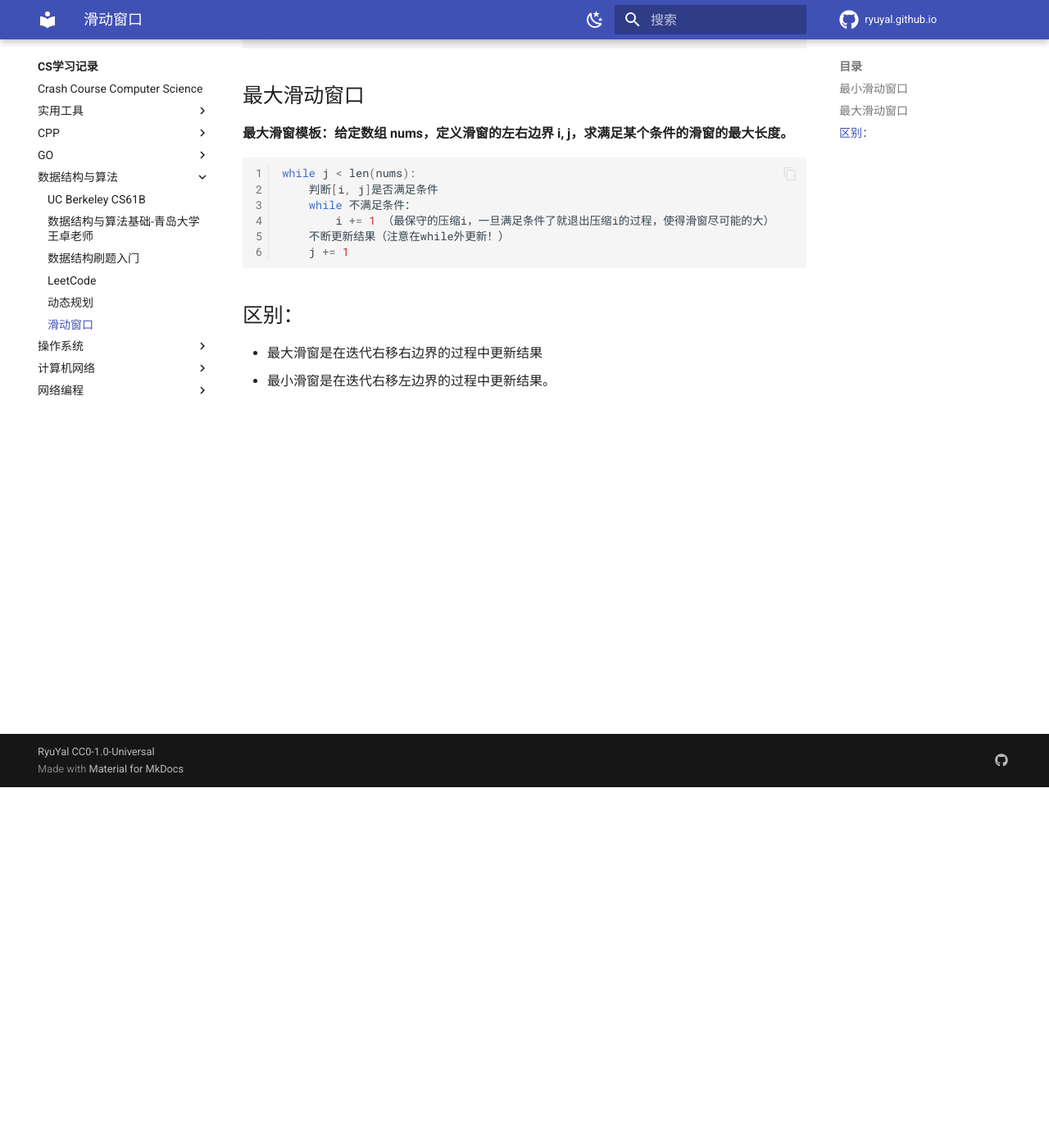
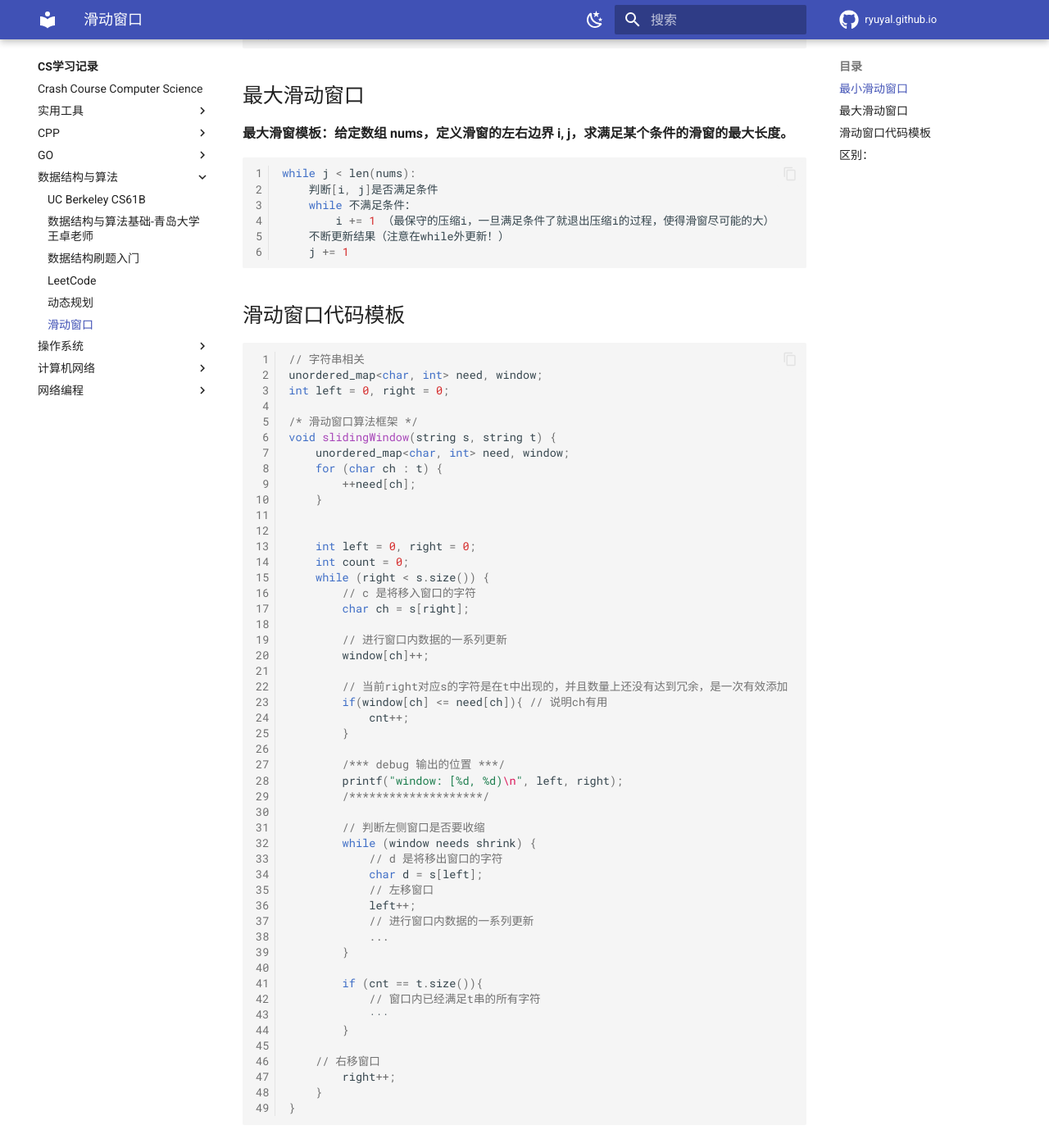
Before and after one commit to ryuyal/ryuyal.github.io, an MkDocs documentation site: the page built from docs/CS/Algos/sliding_window.md, in a window 1280 px wide and 1400 px high, scrolled down 440 px. Shown: the whole window at 82% size. Built offline with MkDocs 1.6.1 and Material for MkDocs 9.7.7, drawn with Linux system fonts in a browser that asks for light colours; comment, search, counter and statistics services are not loaded.

Commit message:
update sliding window

````diff
--- a/docs/CS/Algos/sliding_window.md
+++ b/docs/CS/Algos/sliding_window.md
@@ -30,6 +30,60 @@ while j < len(nums):
     j += 1
 ```
 
+## 滑动窗口代码模板
+```C++
+// 字符串相关
+unordered_map<char, int> need, window;
+int left = 0, right = 0;
+
+/* 滑动窗口算法框架 */
+void slidingWindow(string s, string t) {
+    unordered_map<char, int> need, window;
+    for (char ch : t) {
+        ++need[ch];
+    }
+
+
+    int left = 0, right = 0;
+    int count = 0;
+    while (right < s.size()) {
+        // c 是将移入窗口的字符
+        char ch = s[right];
+
+        // 进行窗口内数据的一系列更新
+        window[ch]++;
+
+        // 当前right对应s的字符是在t中出现的，并且数量上还没有达到冗余，是一次有效添加
+        if(window[ch] <= need[ch]){ // 说明ch有用
+            cnt++;
+        }
+
+        /*** debug 输出的位置 ***/
+        printf("window: [%d, %d)\n", left, right);
+        /********************/
+
+        // 判断左侧窗口是否要收缩
+        while (window needs shrink) {
+            // d 是将移出窗口的字符
+            char d = s[left];
+            // 左移窗口
+            left++;
+            // 进行窗口内数据的一系列更新
+            ...
+        }
+
+        if (cnt == t.size()){
+            // 窗口内已经满足t串的所有字符
+            ···
+        }
+
+    // 右移窗口
+        right++;
+    }
+}
+
+```
+
 ## 区别：
 
 - 最大滑窗是在迭代右移右边界的过程中更新结果
````
